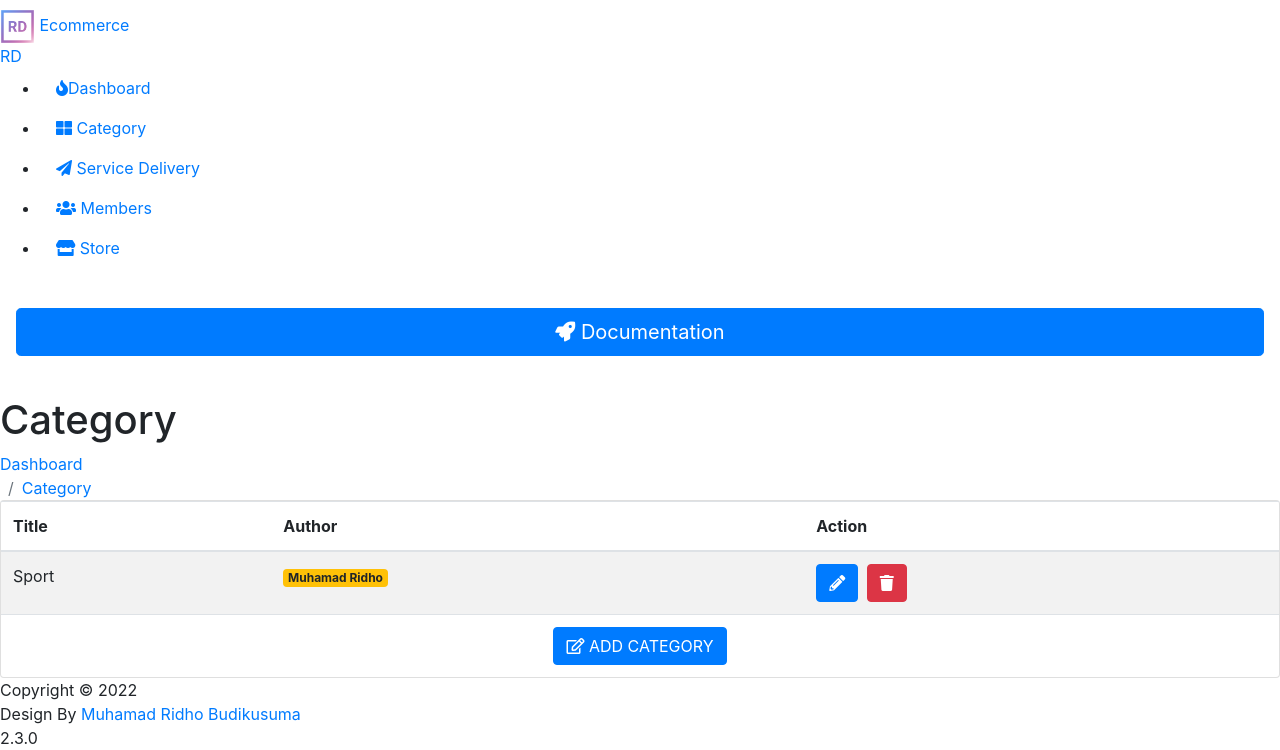
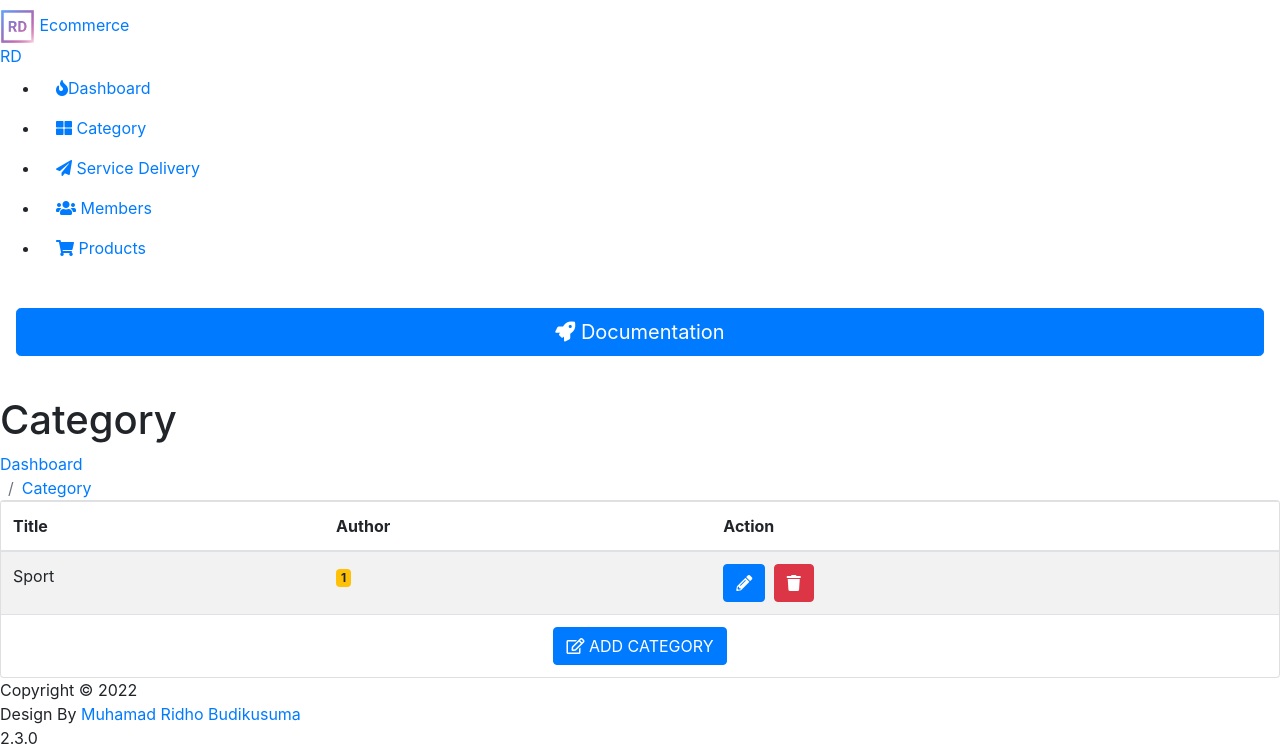
Before and after one commit to Ridho894/ecommerce-practice, a CodeIgniter app: page /ecommerce-practice/index.php/pages/category in a window 1280 px wide. Shown: the part 523-1273 px from the top of the page. Run offline with CodeIgniter, Linux system fonts and the light colour scheme; a user stored in the database is signed in; data comes from the database, SQL or seed files in the repository; some libraries are stand-ins or nearby versions.

Commit message:
repair the folder structure

```diff
--- a/application/controllers/Auth.php
+++ b/application/controllers/Auth.php
@@ -46,12 +46,15 @@ class Auth extends CI_Controller
                 'email' => $email,
                 'is_login' => 1,
             );
+            setcookie('user_id', $user_id->id, time() + (86400 * 30), "/");
             $this->session->set_userdata($user_data);
             redirect('pages/dashboard');
         } else {
             // set message
+            setcookie('user_id', '', time() - 3600, "/");
+            redirect('auth/login');
             $this->session->set_flashdata('login_failed', 'Login is invalid');
-            redirect('auth/login');
+            // delete cookies
         }
     }
     public function register()
--- a/application/controllers/Pages.php
+++ b/application/controllers/Pages.php
@@ -42,6 +42,13 @@ class Pages extends CI_Controller
         }
         $this->load->view('admin/index', $data);
     }
+    public function products()
+    {
+        $data = array(
+            'title' => "Product"
+        );
+        $this->load->view('admin/products/index', $data);
+    }
     public function category()
     {
         $data = array(
@@ -52,7 +59,7 @@ class Pages extends CI_Controller
         if (!isset($this->session->userdata()['is_login'])) {
             redirect('auth/login');
         }
-        $this->load->view('admin/category', $data);
+        $this->load->view('admin/categories/index', $data);
     }
     public function delivery()
     {
@@ -213,15 +220,15 @@ class Pages extends CI_Controller
         $this->Admin_Model->deleteCourier($id);
         redirect('pages/delivery');
     }
-    public function member()
+    public function members()
     {
         $data = array(
-            'title' => "Member",
+            'title' => "Members",
             'session' => $this->session->userdata(),
         );
         if (!isset($this->session->userdata()['is_login'])) {
             redirect('auth/login');
         }
-        $this->load->view('admin/member', $data);
+        $this->load->view('admin/members/index', $data);
     }
 }
--- a/application/models/Admin_Model.php
+++ b/application/models/Admin_Model.php
@@ -34,8 +34,8 @@ class Admin_Model extends CI_Model
     public function getCategory()
     {
         $session = $this->session->userdata();
-        // $query = $this->db->query("SELECT * FROM tbl_kategori WHERE id_author = '$session[user_id]'");
-        $query = $this->db->query("SELECT tbl_kategori.id_author, tbl_kategori.nama, tbl_admin.id, tbl_admin.name FROM tbl_kategori INNER JOIN tbl_admin ON tbl_kategori.id_author = tbl_admin.id WHERE tbl_admin.id = '$session[user_id]'");
+        $query = $this->db->query("SELECT * FROM tbl_kategori WHERE id_author = '$session[user_id]'");
+        // $query = $this->db->query("SELECT tbl_kategori.id_author, tbl_kategori.nama, tbl_admin.id, tbl_admin.name FROM tbl_kategori INNER JOIN tbl_admin ON tbl_kategori.id_author = tbl_admin.id WHERE tbl_admin.id = '$session[user_id]'");
         return $query->result_array();
     }
     public function addCategory($data)
--- a/application/views/admin/category.php
+++ b/application/views/admin/categories/index.php
@@ -61,7 +61,7 @@
                                                     <span class="badge badge-success">Admin</span>
                                                 <?php else : ?>
                                                     <span class="badge badge-warning">
-                                                        <?= $c['name']; ?>
+                                                        <?= $c['id_author']; ?>
                                                     </span>
                                                 <?php endif; ?>
                                             </td>
--- /dev/null
+++ b/application/views/admin/products/index.php
@@ -0,0 +1 @@
+<h1>Hello Product</h1>
--- a/application/views/components/sidebar.php
+++ b/application/views/components/sidebar.php
@@ -34,11 +34,11 @@
                     </li>
                 </ul>
             </li> -->
-            <li class="nav-item <?= $title === "Member" ? "active" : ""; ?>">
-                <a href="<?= base_url(); ?>index.php/pages/member" class="nav-link"><i class="fas fa-users"></i> <span>Members</span></a>
+            <li class="nav-item <?= $title === "Members" ? "active" : ""; ?>">
+                <a href="<?= base_url(); ?>index.php/pages/members" class="nav-link"><i class="fas fa-users"></i> <span>Members</span></a>
             </li>
-            <li class="nav-item <?= $title === "Store" ? "active" : ""; ?>">
-                <a href="<?= base_url(); ?>index.php/pages/store" class="nav-link"><i class="fas fa-store"></i> <span>Store</span></a>
+            <li class="nav-item <?= $title === "Product" ? "active" : ""; ?>">
+                <a href="<?= base_url(); ?>index.php/pages/products" class="nav-link"><i class="fas fa-shopping-cart"></i> <span>Products</span></a>
             </li>
         </ul>
 
```
Also changed, not shown: application/views/admin/categories/add_category.php (renamed from application/views/admin/add_category.php), application/views/admin/members/index.php (renamed from application/views/admin/member.php).
